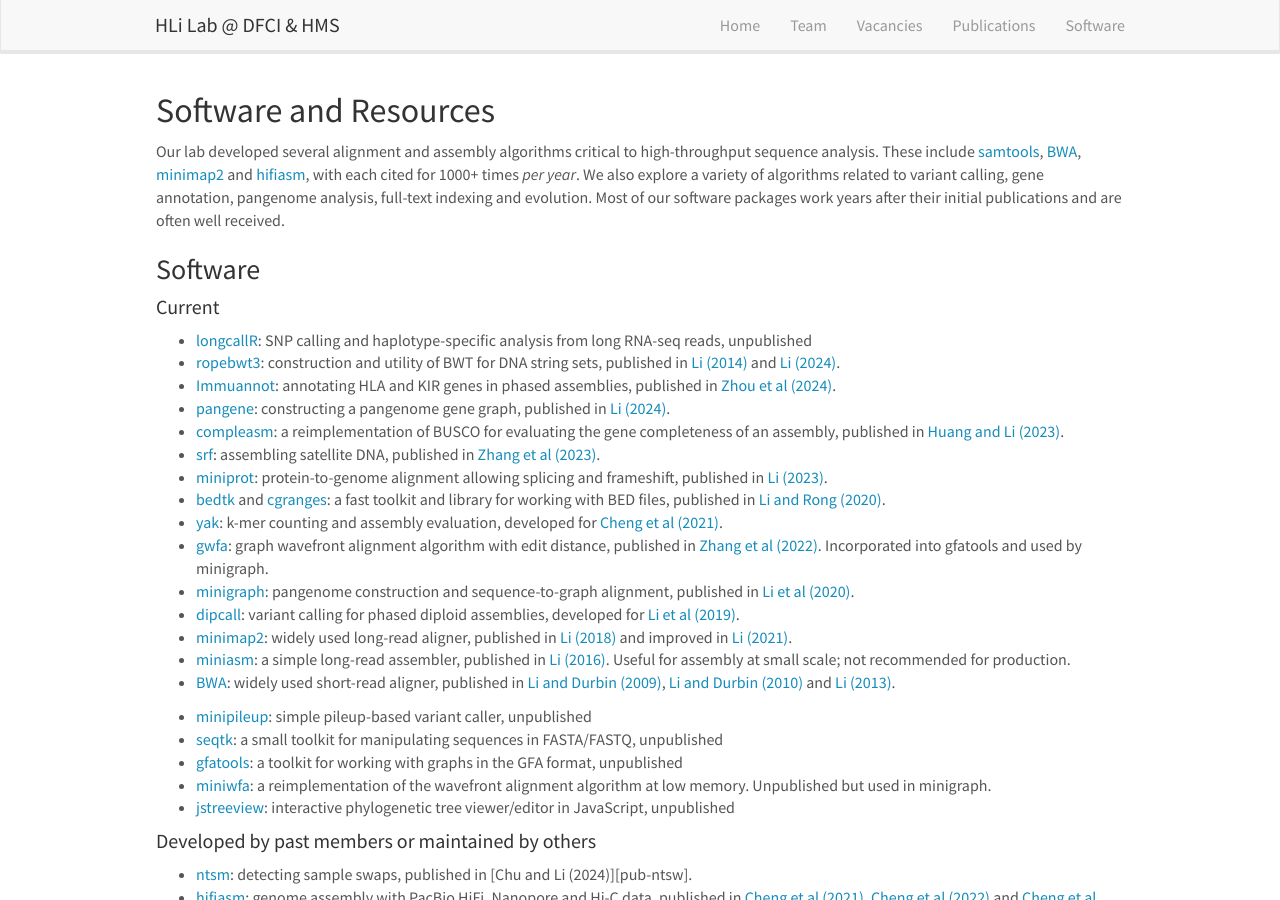
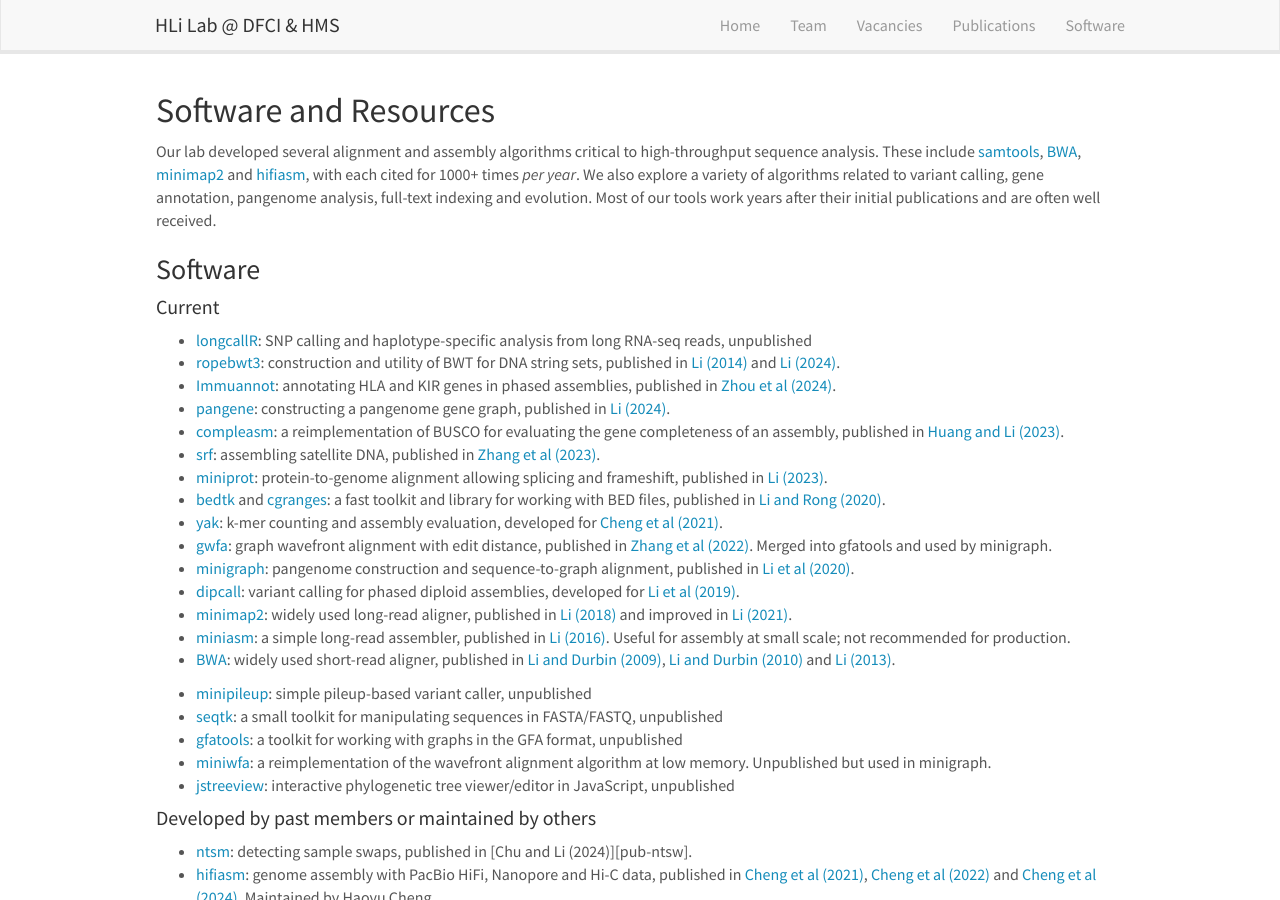
Before and after one commit to hlilab/hlilab.github.io, a Jekyll site: the page built from _pages/software.md, in a window 1280 px wide and 900 px high. Built offline with Jekyll 4.4.1, drawn with Linux system fonts in a browser that asks for light colours; nearby versions of some CDN libraries.

Commit message:
minor wording

```diff
--- a/_pages/software.md
+++ b/_pages/software.md
@@ -12,7 +12,7 @@ Our lab developed several alignment and assembly algorithms critical to high-thr
 These include [samtools][sw-samtools], [BWA][sw-bwa], [minimap2][sw-minimap2] and [hifiasm][sw-hifiasm],
 with each cited for 1000+ times *per year*.
 We also explore a variety of algorithms related to variant calling, gene annotation, pangenome analysis, full-text indexing and evolution.
-Most of our software packages work years after their initial publications and are often well received.
+Most of our tools work years after their initial publications and are often well received.
 
 ### Software
 
@@ -27,8 +27,8 @@ Most of our software packages work years after their initial publications and ar
 * [miniprot][sw-miniprot]: protein-to-genome alignment allowing splicing and frameshift, published in [Li (2023)][pub-miniprot].
 * [bedtk][sw-bedtk] and [cgranges][sw-cgr]: a fast toolkit and library for working with BED files, published in [Li and Rong (2020)][pub-bedtk].
 * [yak][sw-yak]: k-mer counting and assembly evaluation, developed for [Cheng et al (2021)][pub-ha1].
-* [gwfa][sw-gwfa]: graph wavefront alignment algorithm with edit distance, published in [Zhang et al (2022)][pub-gwfa].
-  Incorporated into gfatools and used by minigraph.
+* [gwfa][sw-gwfa]: graph wavefront alignment with edit distance, published in [Zhang et al (2022)][pub-gwfa].
+  Merged into gfatools and used by minigraph.
 * [minigraph][sw-mg]: pangenome construction and sequence-to-graph alignment, published in [Li et al (2020)][pub-minigraph].
 * [dipcall][sw-dipcall]: variant calling for phased diploid assemblies, developed for [Li et al (2019)][pub-dipcall].
 * [minimap2][sw-minimap2]: widely used long-read aligner, published in [Li (2018)][pub-minimap2a] and improved in [Li (2021)][pub-minimap2b].
```
